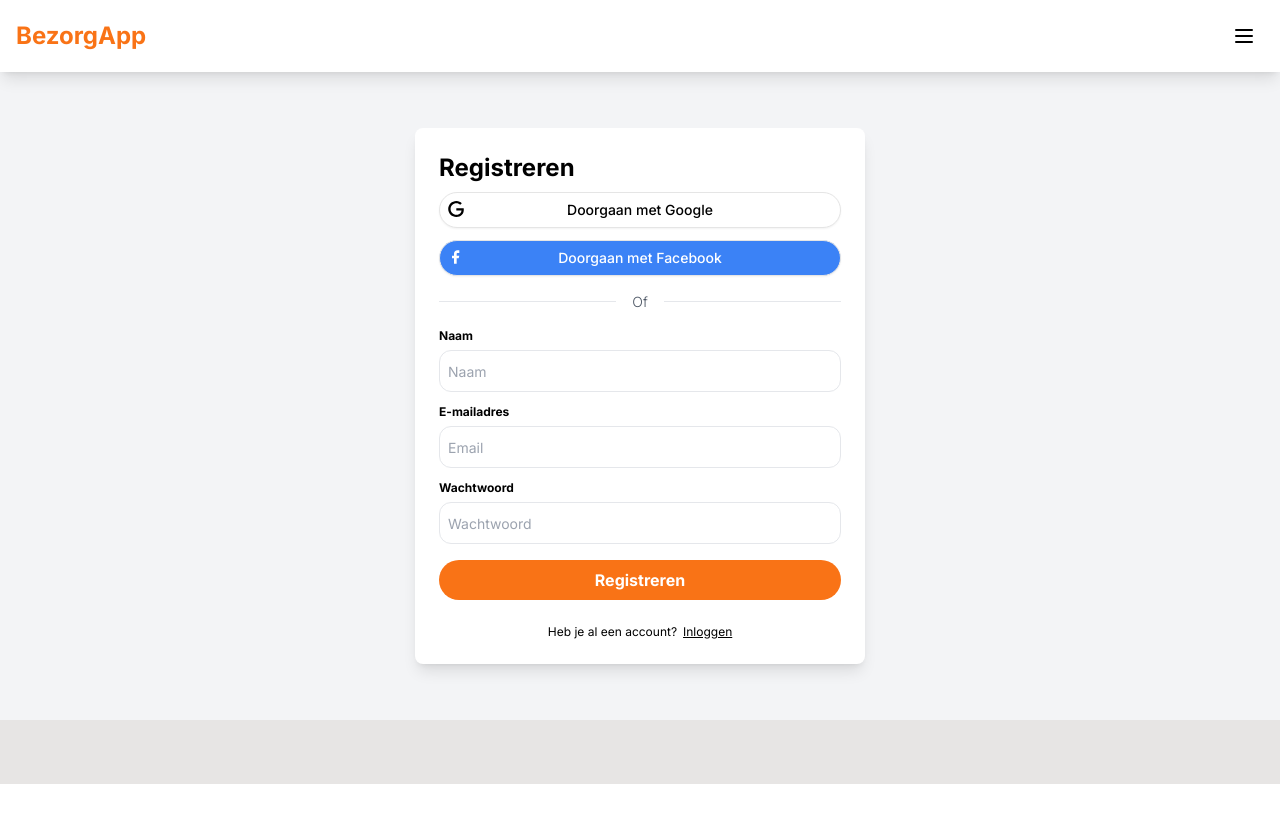
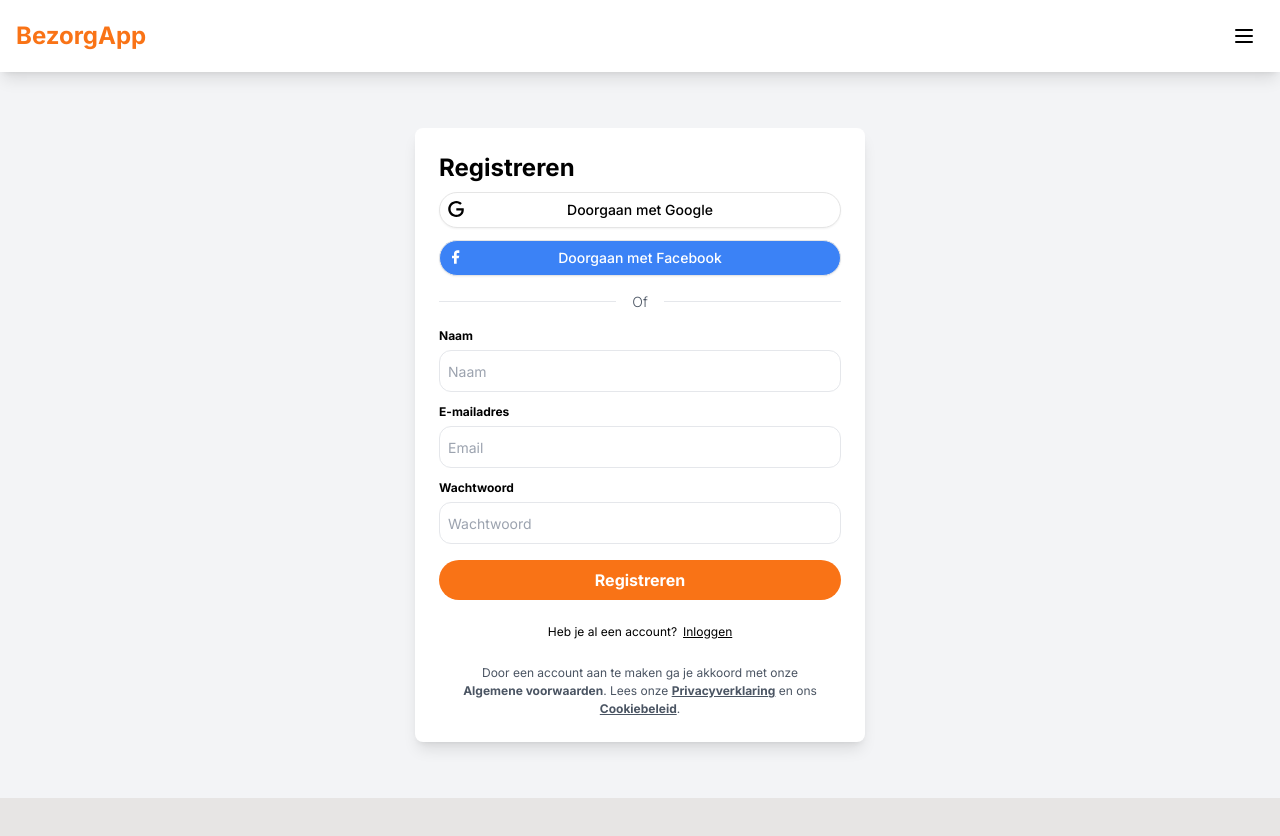
Before and after one commit to sjoerdvermeijden/next-delivery, a Next.js app: page /create-account in a window 1280 px wide. Shown: the top 836 px of the page. Before the commit the page ends 800 px from the top, so only its background shows below. Built offline with nearby package versions, Linux system fonts and the light colour scheme.

Commit message:
Adds small text to register form

```diff
--- a/src/components/register-form.tsx
+++ b/src/components/register-form.tsx
@@ -41,10 +41,11 @@ function RegisterForm({ }: Props) {
                 <input className='mb-4 border p-2 rounded-xl placeholder:text-sm' placeholder="Wachtwoord" type="password" name="" id="wachtwoord" />
                 <input className='bg-orange-500 p-2 text-white font-bold rounded-3xl' type="submit" value="Registreren" />
             </form>
-            <div className='flex justify-center text-xs'>
+            <div className='flex justify-center text-xs mb-6'>
                 <p className='inline-block mr-1.5'>Heb je al een account? </p>
                 <Link href="/account" className='underline'>Inloggen</Link>
             </div>
+            <p className='text-[12px] text-gray-600 w-[90%] m-auto text-center'>Door een account aan te maken ga je akkoord met onze <span className='font-bold undeline'>Algemene voorwaarden</span>. Lees onze <span className='font-bold underline'>Privacyverklaring</span> en ons <span className='font-bold underline'>Cookiebeleid</span>.</p>
         </>
     )
 }
```
